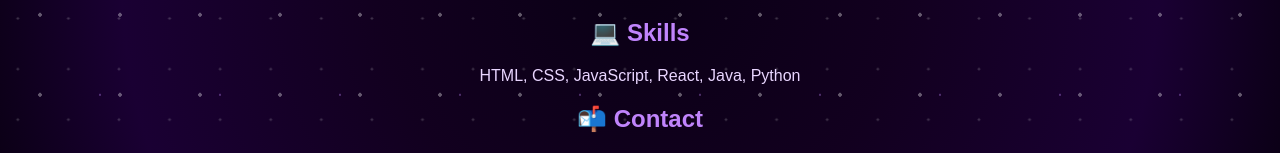
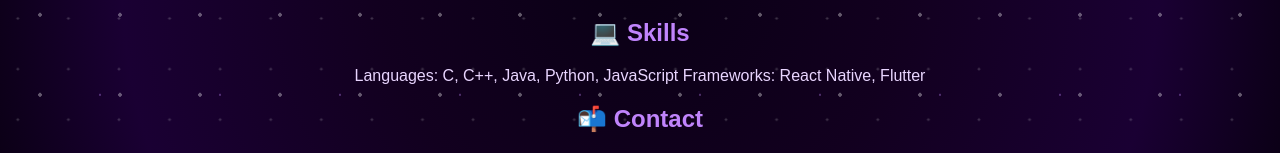
Before and after one commit to rimi-sudo434/my-portfolio, a React (Create React App) app: page / in a window 1280 px wide. Shown: the part 457-610 px from the top of the page. Built offline with nearby package versions, Linux system fonts and the light colour scheme.

Commit message:
Update skills section with new languages and frameworks

```diff
--- a/src/App.js
+++ b/src/App.js
@@ -19,7 +19,8 @@ function App() {
 
       {/* SKILLS */}
       <h2>💻 Skills</h2>
-      <p>HTML, CSS, JavaScript, React, Java, Python</p>
+      <p>Languages: C, C++, Java, Python, JavaScript
+      Frameworks: React Native, Flutter</p>
 
       {/* CONTACT */}
       <h2>📬 Contact</h2>
```
